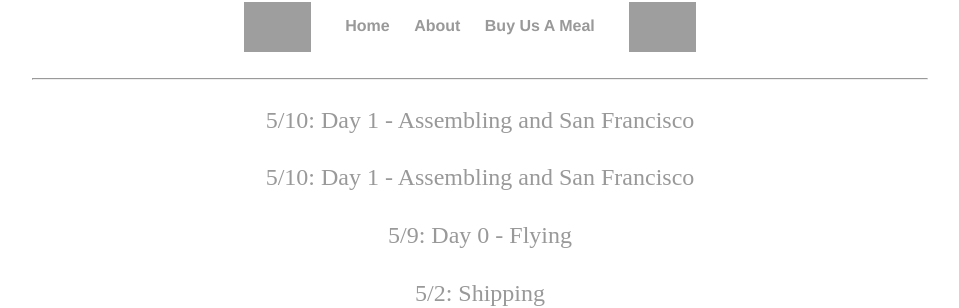
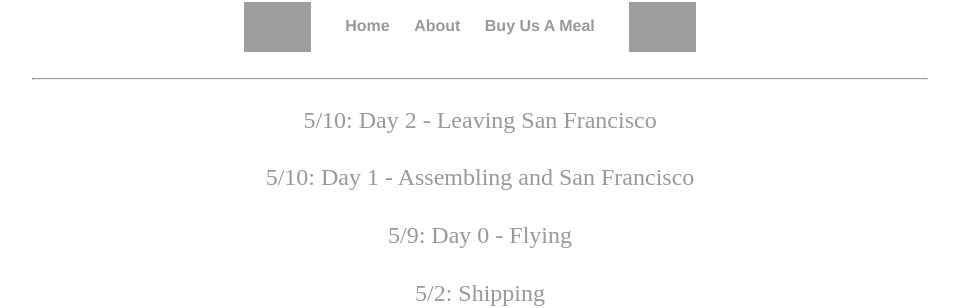
Before and after one commit to DavidNester/DavidNester.github.io, a Jekyll site: the page built from biketrip/index.html, in a window 1280 px wide. Shown: the part 181-489 px from the top of the page, without its empty margins (160-1119 px from the left). Built offline with Jekyll 4.4.1, drawn with Linux system fonts in a browser that asks for light colours; grey boxes are pictures that could not be loaded.

Commit message:
Update index.html

```diff
--- a/biketrip/index.html
+++ b/biketrip/index.html
@@ -4,7 +4,7 @@ title: 2018&#58; A Bike Odyssey
 ---
 <center>
 <div class="blurb">
-<p> <a href="https://spark.adobe.com/page/UAZcyNNvLiWMz/">5/10: Day 1 - Assembling and San Francisco</a></p>
+<p> <a href="https://spark.adobe.com/page/UAZcyNNvLiWMz/">5/10: Day 2 - Leaving San Francisco</a></p>
   <p> <a href="https://spark.adobe.com/page/5err734L9dGV2/">5/10: Day 1 - Assembling and San Francisco</a></p>
   <p> <a href="https://spark.adobe.com/page/ZNhlk7zbSAhKE/">5/9: Day 0 - Flying</a></p>
   <p> <a href="https://spark.adobe.com/page/IaDHKmvBudwbU/">5/2: Shipping</a></p>
```
